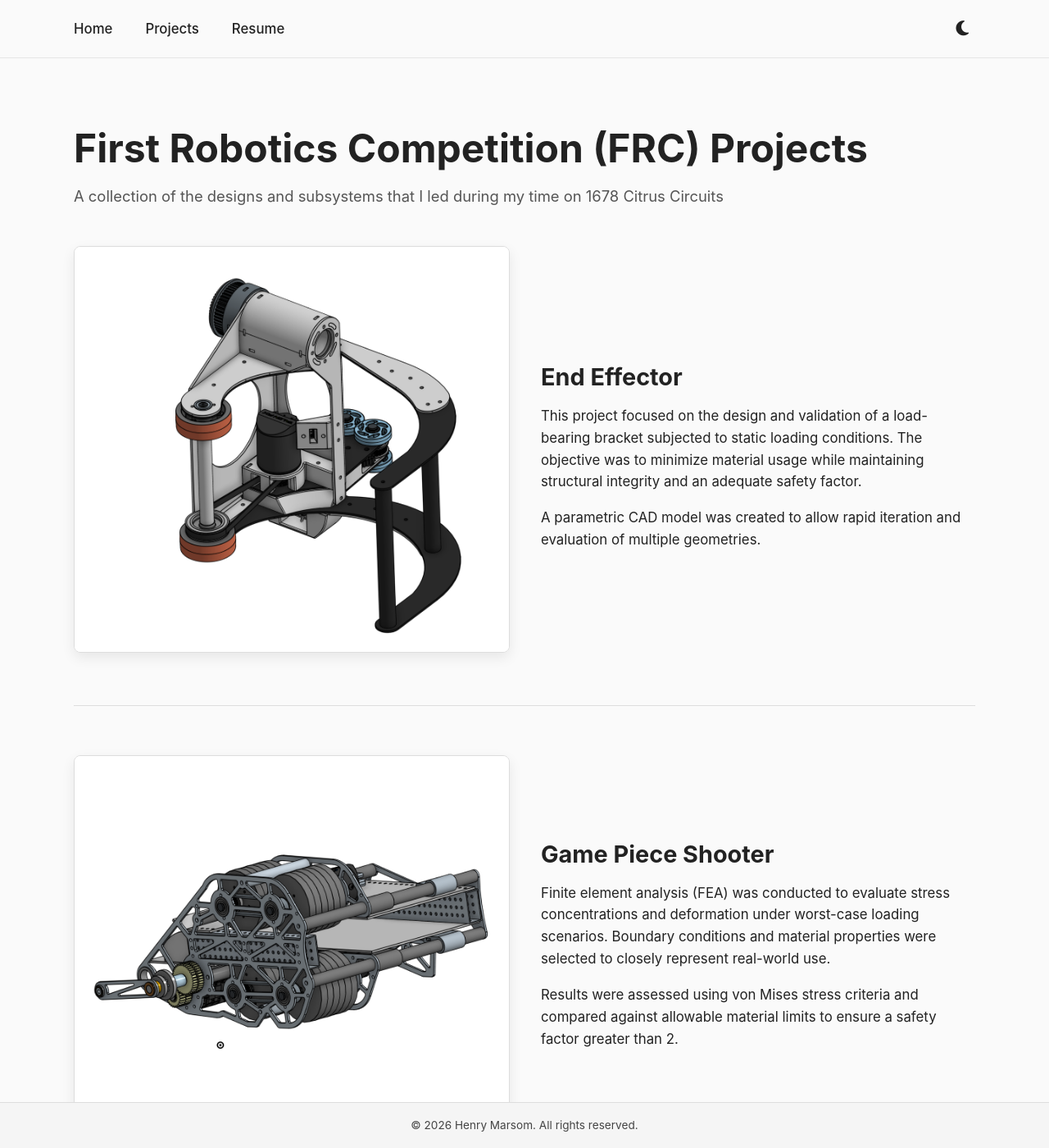
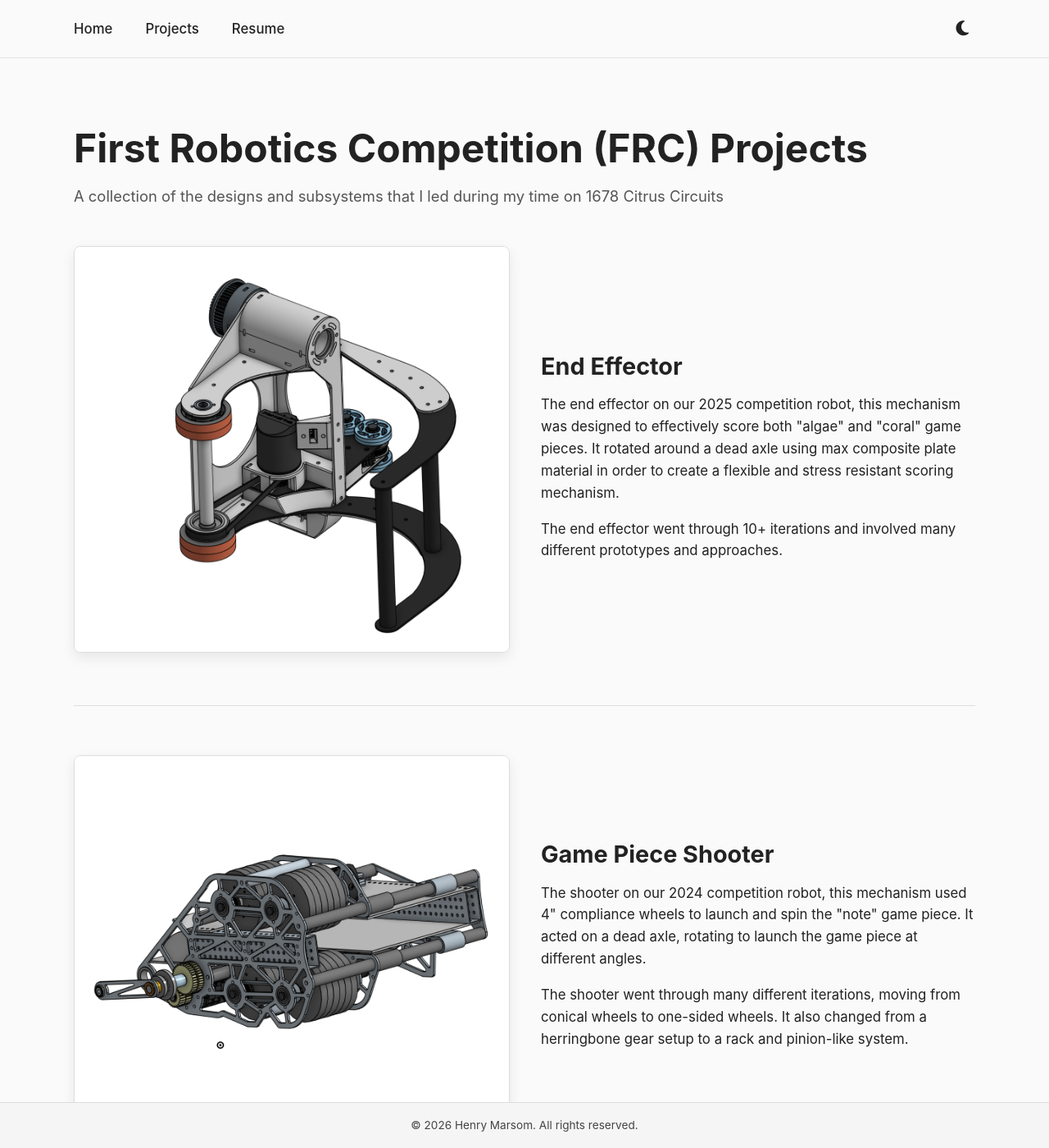
Before and after one commit to henrymarsom/henrymarsom.github.io, a Jekyll site: the page built from projects/FRC.md, in a window 1280 px wide and 1400 px high. Shown: the whole window at 82% size. Built offline with Jekyll 4.4.1, drawn with Linux system fonts in a browser that asks for light colours.

Commit message:
Update FRC.md

```diff
--- a/projects/FRC.md
+++ b/projects/FRC.md
@@ -20,13 +20,10 @@ permalink: /projects/FRC/
     <div class="project-detail-text">
       <h2>End Effector</h2>
       <p>
-        This project focused on the design and validation of a load-bearing bracket
-        subjected to static loading conditions. The objective was to minimize material
-        usage while maintaining structural integrity and an adequate safety factor.
+        The end effector on our 2025 competition robot, this mechanism was designed to effectively score both "algae" and "coral" game pieces. It rotated around a dead axle using max composite plate material in order to create a flexible and stress resistant scoring mechanism.
       </p>
       <p>
-        A parametric CAD model was created to allow rapid iteration and evaluation of
-        multiple geometries.
+        The end effector went through 10+ iterations and involved many different prototypes and approaches.
       </p>
     </div>
   </div>
@@ -42,13 +39,10 @@ permalink: /projects/FRC/
     <div class="project-detail-text">
       <h2>Game Piece Shooter</h2>
       <p>
-        Finite element analysis (FEA) was conducted to evaluate stress concentrations
-        and deformation under worst-case loading scenarios. Boundary conditions and
-        material properties were selected to closely represent real-world use.
+        The shooter on our 2024 competition robot, this mechanism used 4" compliance wheels to launch and spin the "note" game piece. It acted on a dead axle, rotating to launch the game piece at different angles.
       </p>
       <p>
-        Results were assessed using von Mises stress criteria and compared against
-        allowable material limits to ensure a safety factor greater than 2.
+        The shooter went through many different iterations, moving from conical wheels to one-sided wheels. It also changed from a herringbone gear setup to a rack and pinion-like system.
       </p>
     </div>
   </div>
```
